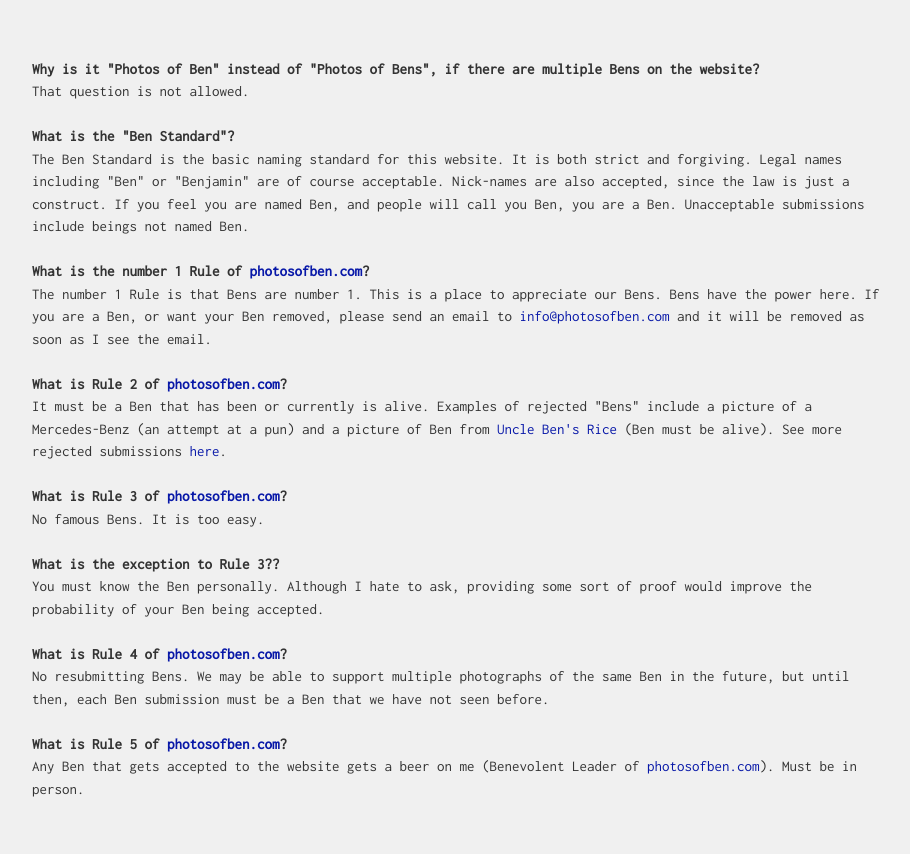
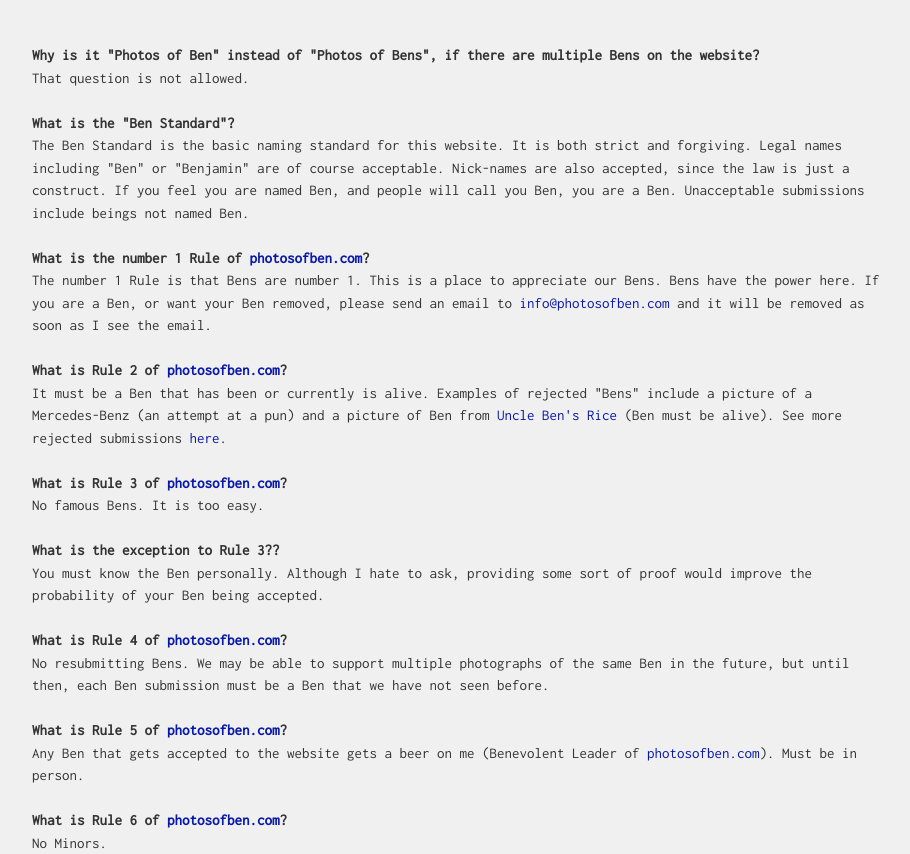
Before and after one commit to Axel-Jacobsen/photosofbens, a plain HTML site: page pages/faq.html in a window 1280 px wide. Shown: the part 109-963 px from the top of the page, without its empty margins (191-1101 px from the left). Before the commit the page ends 924 px from the top, so only its background shows below. Drawn offline with Linux system fonts and the light colour scheme.

Commit message:
added new rule

```diff
--- a/pages/faq.html
+++ b/pages/faq.html
@@ -58,6 +58,11 @@
 
 			<b> What is Rule 5 of  <a href=../>photosofben.com</a>? </b> </br>
 			Any Ben that gets accepted to the website gets a beer on me (Benevolent Leader of  <a href=../>photosofben.com</a>). Must be in person.
+			<br>
+			<br>
+
+			<b> What is Rule 6 of  <a href=../>photosofben.com</a>? </b> </br>
+			No Minors.
 			</p>
 		</div>
 
```
